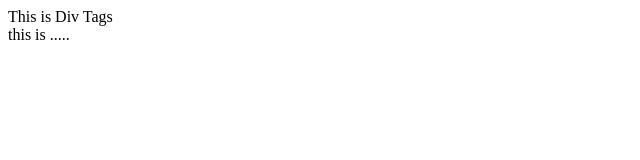
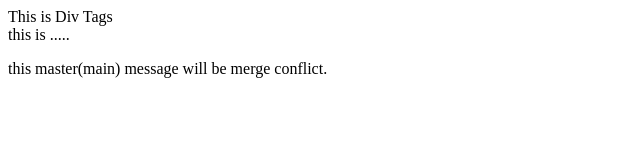
Before and after one commit to ootuskaai/demo-repo, a plain HTML site: page Index.html in a window 1280 px wide. Shown: the whole page, without its empty margins (0-640 px from the left). Drawn offline with Linux system fonts and the light colour scheme.

Commit message:
this is from main

```diff
--- a/Index.html
+++ b/Index.html
@@ -1,2 +1,3 @@
 <div>This is Div Tags</div>
 <div>this is .....</div>
+<p>this master(main) message will be merge conflict.</p>
```
